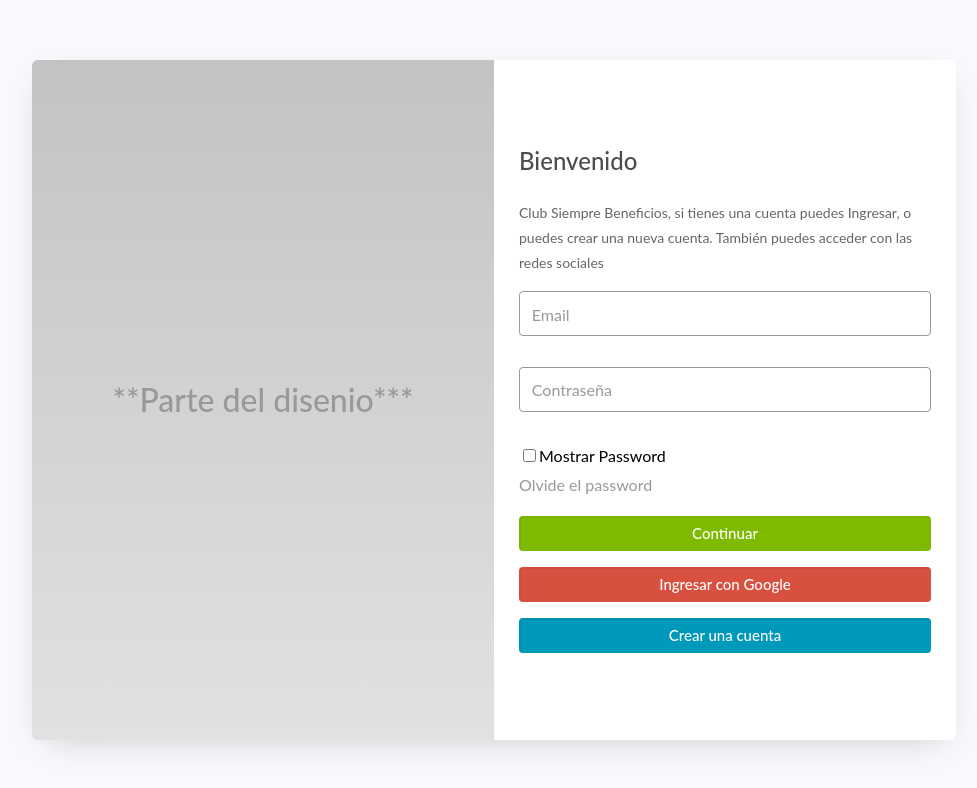
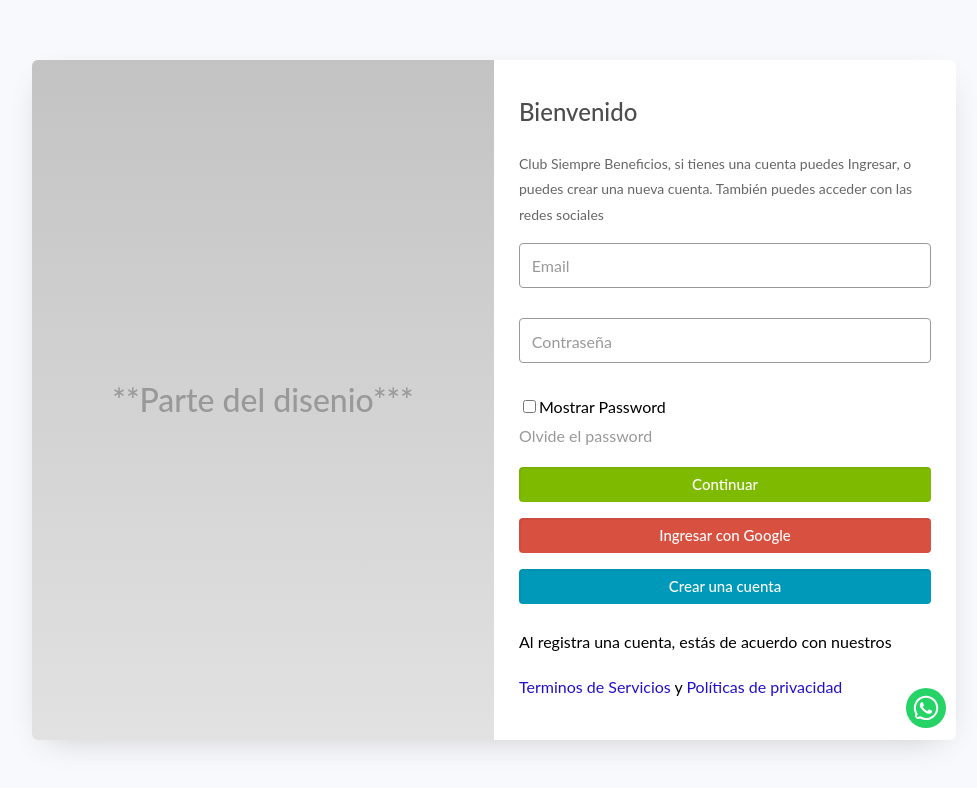
Before and after one commit to godklone/firebase-auth, a React (Vite) app: page /login in a window 1280 px wide. Shown: the top 788 px of the page, without its empty margins (146-1123 px from the left). Built offline with nearby package versions, Linux system fonts and the light colour scheme; no server answers.

Commit message:
Actualizacion se agrega icono de whatsapp

```diff
--- a/src/assets/styles/components/mainLayout.module.scss
+++ b/src/assets/styles/components/mainLayout.module.scss
@@ -6,6 +6,7 @@
   display: flex;
   align-items: center;
   padding: 0.9375rem 0;
+
   .container {
     align-items: stretch;
     background: $white;
@@ -13,7 +14,6 @@
     box-shadow: $shadow;
     -moz-box-shadow: $shadow;
     -webkit-box-shadow: $shadow;
-
     display: flex;
     flex-direction: column;
     flex-wrap: wrap;
@@ -21,6 +21,24 @@
     margin: auto;
     overflow: hidden;
     width: calc(100% - 1rem);
+    position: relative;
+
+    .whatsApp {
+      position: absolute;
+      bottom: -5px;
+      right: 2px;
+
+      .whatsappLink {
+        display: block;
+        padding: 0.5rem;
+      }
+      .whatsappIcon {
+        color: #fff; /* Color del icono en blanco */
+        background-color: #25D366; /* Color del fondo verde */
+        border-radius: 50%; /* Añadir borde redondeado para que se vea como un círculo */
+        padding: 6px; /* Añadir un poco de espacio alrededor del icono para que se vea mejor */
+      }
+    }
 
     @media (min-width: $tablet) {
       max-width: calc($tablet - 6.25rem);
@@ -47,6 +65,7 @@
       padding-right: 1rem;
       width: 100%;
       overflow-y: scroll;
+      position: relative;
 
       @media (min-width: $laptop) {
         height: 42.5rem;
@@ -54,6 +73,7 @@
     }
 
     @media (min-width: $laptop) {
+
       aside,
       .content {
         width: 50%;
--- a/src/assets/styles/pages/loginFlow.module.scss
+++ b/src/assets/styles/pages/loginFlow.module.scss
@@ -37,6 +37,19 @@
       }
     }
   }
+  .politicas{
+
+    a {
+      color: #2210c7; /* Cambiar el color del texto del enlace */
+      text-decoration: none; /* Eliminar el subrayado predeterminado */
+      transition: color 0.2s ease-in-out; /* Agregar una transición suave al color */
+    }
+
+    a:hover {
+      color: #a30bc5f0; /* Cambiar el color del texto del enlace al pasar el cursor por encima */
+    }
+
+  }
 
 
 }
--- a/src/assets/styles/pages/profile.module.scss
+++ b/src/assets/styles/pages/profile.module.scss
@@ -4,7 +4,7 @@
 .contentBtn {
   display: flex;
   flex-direction: column;
-  gap: 0.5rem;
+  // gap: 0.5rem;
   // margin-top: 2rem;
 
   button {
--- a/src/context/AuthContext.jsx
+++ b/src/context/AuthContext.jsx
@@ -18,12 +18,14 @@ const AuthContext = createContext({
   user: null,
   isLoading: true,
   webHook: null,
+  token:null,
   setAuth: () => { },
   clearAuth: () => { },
 });
 
 export const AuthProvider = (props) => {
   const [user, setUser] = useState(null);
+  const [token, setToken] = useState(null);
   const [isLoading, setIsLoading] = useState(true);
   const [webHook, setWebHook] = useState(null);
   const spinnerTimer = import.meta.VITE_TIMER_SPINNER || 1000
@@ -70,12 +72,14 @@ export const AuthProvider = (props) => {
   const getToken = async (user) => {
     if (!user) return null;
     const token = await user.getIdToken();
+    setToken(prevToken=>token)
     return token;
   };
 
   useEffect(() => {
     const unsubuscribe = onAuthStateChanged(auth, async (currentUser) => {
       setUser(prevUser => currentUser);
+      await getToken()
       setTimeout(() => {
         setIsLoading(false);
       }, spinnerTimer);
@@ -85,7 +89,6 @@ export const AuthProvider = (props) => {
 
 
   const getPhotoUrl = () => {
-
     return user.photoURL || pictureProfile;
   }
 
@@ -100,7 +103,8 @@ export const AuthProvider = (props) => {
     setWebHook,
     getPhotoUrl,
     getToken,
-    webHook
+    webHook,
+    token
 
   }), [
     user,
--- a/src/context/LoyaltyContext.jsx
+++ b/src/context/LoyaltyContext.jsx
@@ -2,10 +2,8 @@ import { createContext, useMemo, useContext, useState, useEffect } from "react";
 import { axiosClientLoyalty, config } from "../config/axiosClient";
 import { mapProfileData } from "../utils/MapProfileData";
 import { useAuth } from "./AuthContext";
+import { mapLastMovements, TAGS } from "../utils/mapLastMovements";
 
-import dataBD from '../db.json';
-import { mapLastMovements, TAGS } from "../utils/mapLastMovements";
-import { formatDate } from "../helpers";
 
 const LoyaltyContext = createContext();
 
@@ -53,7 +51,6 @@ export const LoyaltyProvider = (props) => {
     //     },
     //   }
     // });
-
     if (user === null || loadingSpinner) {
       return;
     }
@@ -63,17 +60,17 @@ export const LoyaltyProvider = (props) => {
       const { data } = await axiosClientLoyalty(
         "/profile",
         {
-          cancelToken: newCancelTokenSource.token,
           ...config(token)
         }
-      )
+        )
+        console.log(data)
       if (data.status === "Error") {
         throw data.message
       }
       const mappedData = mapProfileData(data);
       setFidelizationData(prevData => mappedData);
     } catch (error) {
-      // throw error;
+       throw error;
     }
     finally {
       setLoadingProfile(false);
@@ -181,19 +178,17 @@ export const LoyaltyProvider = (props) => {
     }
     try {
       const token = await getToken(user);
-      const movements = mapLastMovements(dataBD.DATA);
+      // const movements = mapLastMovements(dataBD.DATA);
 
-      //   setLoadingSpinner(true);
-
-      //   const { data } = await axiosClientLoyalty(
-      //     '/profile/lasmovements',
-      //     identification,
-      //     { timeout: maxWaitTime, ...config(token) }
-      //   );
-      //   if (data.status === "Error") {
-      //     throw data.message
-      //   }
-      //   const movements = mapMovementsData(data);
+      setLoadingSpinner(true);
+      const { data } = await axiosClientLoyalty(
+        '/profile/lastmovements',
+        { timeout: maxWaitTime, ...config(token) }
+      );
+      if (data.status === "Error") {
+        throw data.message
+      }
+      const movements = mapLastMovements(data.data);
       setLastMovents({
         TAGS,
         movements
--- a/src/layout/MainLayout.jsx
+++ b/src/layout/MainLayout.jsx
@@ -1,6 +1,8 @@
 import { Outlet } from "react-router-dom"
 import SideBar from "../components/SideBar"
 import css from "../assets/styles/components/mainLayout.module.scss"
+import { FaWhatsapp } from 'react-icons/fa';
+
 
 const MainLayout = (props) => {
   return (
@@ -9,7 +11,17 @@ const MainLayout = (props) => {
         <div className={css.container}>
           <SideBar />
           <div className={css.content}>
-              <Outlet />
+            <Outlet />
+          </div>
+          <div className={css.whatsApp}>
+            <a
+              href="https://wa.me/+5492494629504"
+              target="_blank"
+              rel="noopener noreferrer"
+              className={css.whatsappLink}
+            >
+              <FaWhatsapp size={40} className={css.whatsappIcon}/>
+            </a>
           </div>
         </div>
       </main>
--- a/src/pages/Splash.jsx
+++ b/src/pages/Splash.jsx
@@ -25,11 +25,9 @@ const Splash = () => {
         setWebHook(webhook);
       }
     }
-
   }, [])
 
   useEffect(() => {
-
     if (!isLoading) {
       if (user) {
         navigate('/home');
--- a/src/pages/auth/Signup.jsx
+++ b/src/pages/auth/Signup.jsx
@@ -4,10 +4,10 @@ import { useAuth } from '../../context/AuthContext';
 import { useEffect, useState } from 'react';
 
 import { getFirebaseAuthError } from '../../utils/mapFirebaseError';
-import css from '../../assets/styles/pages/loginFlow.module.scss';
 import { useLoyalty } from '../../context/LoyaltyContext';
 import { validationSignupSchema } from '../../validation';
 import { useFormik } from 'formik';
+import css from '../../assets/styles/pages/loginFlow.module.scss';
 
 const Signup = () => {
   const navigate = useNavigate();
@@ -143,6 +143,10 @@ const Signup = () => {
           <button onClick={handleRegister} className='btn__secondary'>
             Crear una cuenta
           </button>
+          <div className={css.politicas}>
+            <p>Al registra una cuenta, estás de acuerdo con nuestros</p>
+            <span><a href="#">Terminos de Servicios</a> y <a href="#">Políticas de privacidad</a></span>
+          </div>
         </div>
       </form>
     </div>
--- a/src/pages/profile/StateAccount.jsx
+++ b/src/pages/profile/StateAccount.jsx
@@ -6,7 +6,8 @@ import { BiLogOut } from 'react-icons/bi';
 import css from '../../assets/styles/pages/stateAccount.module.scss';
 
 const StateAccount = () => {
-  const { webHook, getPhotoUrl, logout } = useAuth();
+  const { webHook, getPhotoUrl, logout, token } = useAuth();
+  const webToken = webHook ? `${webHook}?token=${token}`:''
   const navigate = useNavigate();
   const {
     getLastMovements,
@@ -51,7 +52,7 @@ const StateAccount = () => {
     <div className={css.content__account}>
       <div className={css.btnHeader}>
         {
-          !!webHook && webHook !== "invalid" && <a className='btn__primary' href={webHook}>
+          !!webHook && webHook !== "invalid" && <a className='btn__primary' href={webToken}>
             Continuar al sitio Principal
           </a>
         }
--- a/src/utils/mapLastMovements.js
+++ b/src/utils/mapLastMovements.js
@@ -3,13 +3,14 @@ const TAGS = ["tipo", "comprobante", "emision", "suc", "puntos"];
 const mapLastMovements = (apiLastMovements) => {
   const arrayTransformado = [];
 
+
   apiLastMovements.forEach(movement => {
     const objetoTransformado = {
-      tipo: movement.TIPOPUNTO,
-      comprobante: movement.NRO_COMPROBANTE,
-      emision: movement.FEC_EMISION,
-      suc: movement.SUCURSAL,
-      puntos: movement.PUNTOS
+      tipo: movement.type,
+      comprobante: movement.id_voucher,
+      emision: movement.date,
+      suc: movement.sucursal,
+      puntos: movement.points
     };
     arrayTransformado.push(objetoTransformado);
   });
--- a/src/validation/index.js
+++ b/src/validation/index.js
@@ -50,7 +50,7 @@ const validationAffiliationSchema = Yup.object().shape({
     then: (currentValue) =>
       (currentValue) ?
         Yup.string()
-          .test("isNumber", "El campo debe ser un número válido",
+          .test("isNumber", "La credencial debe ser un número válido",
             (val) => {
               if (!val) return;
               const validate = val.replace(/ /g, '');
```
